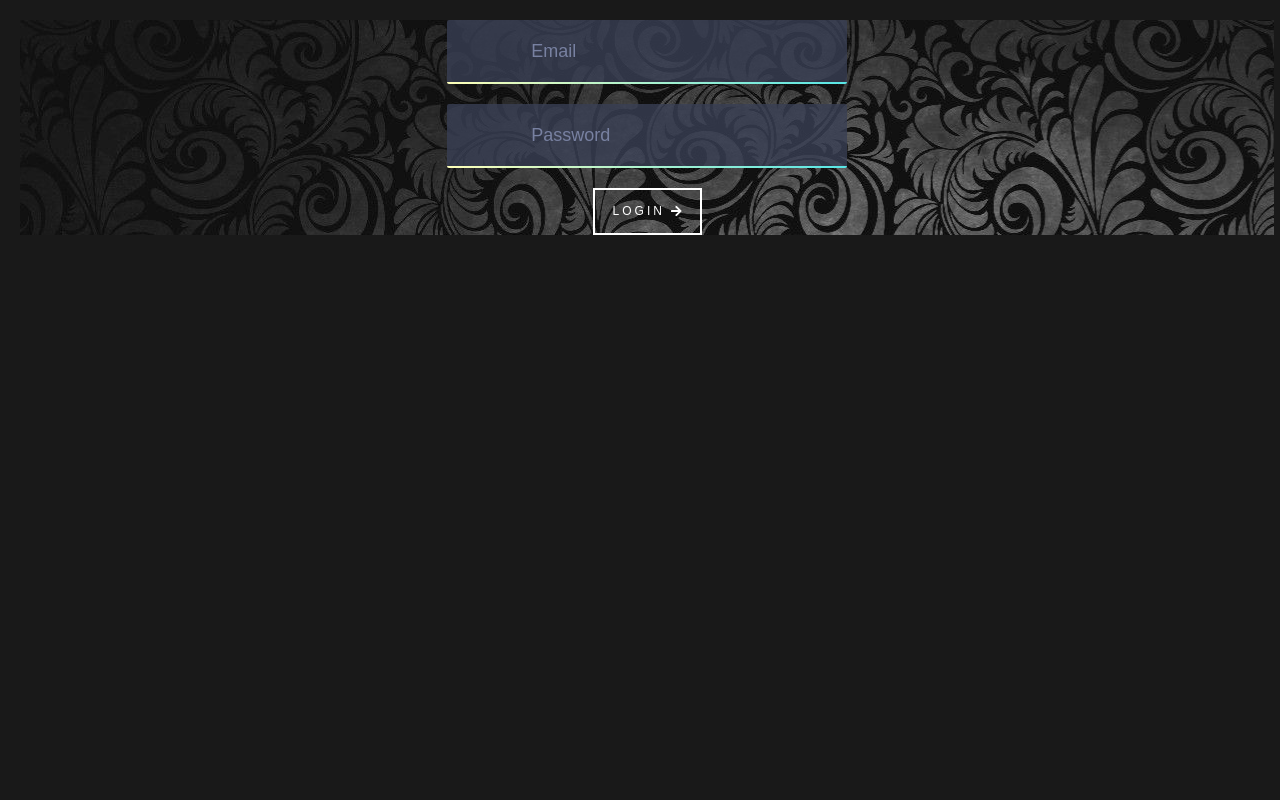
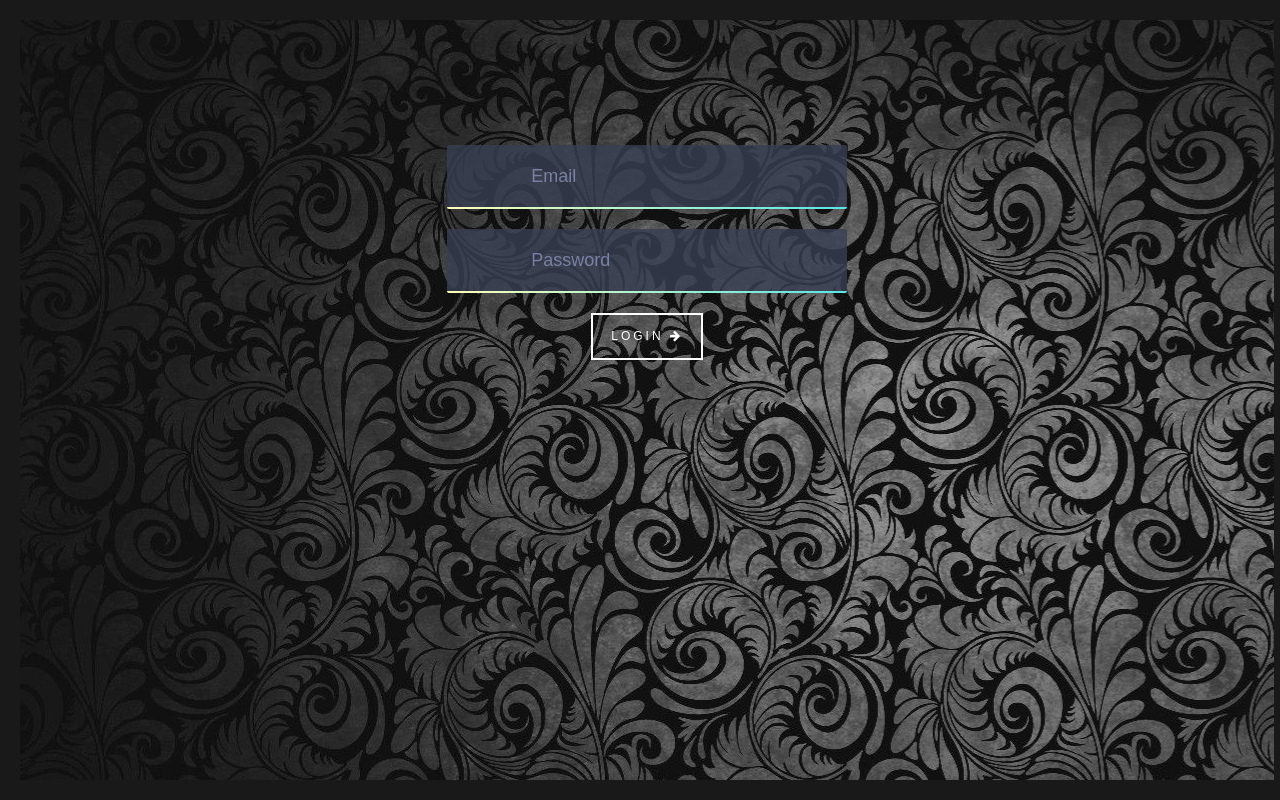
Before and after one commit to sai2009kishore/messenger-ui, a React (Create React App) app: page / in a window 1280 px wide. Built offline with nearby package versions, Linux system fonts and the light colour scheme.

Commit message:
Login page CSS fix

```diff
--- a/public/index.html
+++ b/public/index.html
@@ -3,6 +3,12 @@
   <head>
     <meta charset="utf-8" />
     <link rel="shortcut icon" href="%PUBLIC_URL%/favicon.ico" />
+    <link rel="stylesheet" href="https://stackpath.bootstrapcdn.com/font-awesome/4.7.0/css/font-awesome.min.css" />
+    <style>
+      html, body, #root {
+        height: 95vh;
+      }
+    </style>
     <meta
       name="viewport"
       content="width=device-width, initial-scale=1, shrink-to-fit=no"
@@ -26,7 +32,7 @@
   </head>
   <body>
     <noscript>You need to enable JavaScript to run this app.</noscript>
-    <div id="root" height="100%"></div>
+    <div id="root"></div>
     <!--
       This HTML file is a template.
       If you open it directly in the browser, you will see an empty page.
--- a/src/App.js
+++ b/src/App.js
@@ -3,6 +3,7 @@ import Login from './login/login';
 import { login } from './actions/loginActions';
 import './styles/App.css';
 import './styles/snackbar.css';
+import logo from './login/test.jpg';
 
 class App extends Component {
   constructor(props) {
@@ -14,7 +15,7 @@ class App extends Component {
 
   render() {
     return (
-      <div className='App'>
+      <div className='App' style={{ backgroundImage: `url(${logo})` }}>
         <Login login={login} handleError={this.handleError} />
         <div
           id='snackbar'
--- a/src/login/login.jsx
+++ b/src/login/login.jsx
@@ -2,7 +2,6 @@ import React, { Component } from 'react';
 import './login.css';
 import { FontAwesomeIcon } from '@fortawesome/react-fontawesome'
 import { faArrowRight } from '@fortawesome/free-solid-svg-icons'
-import logo from './test.jpg';
 
 const inputStyle = {
     padding: '5px',
@@ -21,7 +20,7 @@ class Login extends Component {
 
     render() {
         return (
-            <div style={{ backgroundImage: `url(${logo})` }}>
+            <div style={{ paddingTop: '10%' }}>
                 <center>
                     <div className="webflow-style-input">
                         <input
@@ -53,7 +52,7 @@ class Login extends Component {
                         className="btn btn-white"
                         onClick={this.login}
                     >
-                        LOGIN <FontAwesomeIcon icon={faArrowRight} />
+                        LOGIN <span class="fa fa-arrow-right"></span>
                     </button>
                 </center>
             </div>
```
Also changed, not shown: 1 other file (tests, documents, lock files or other folders).
